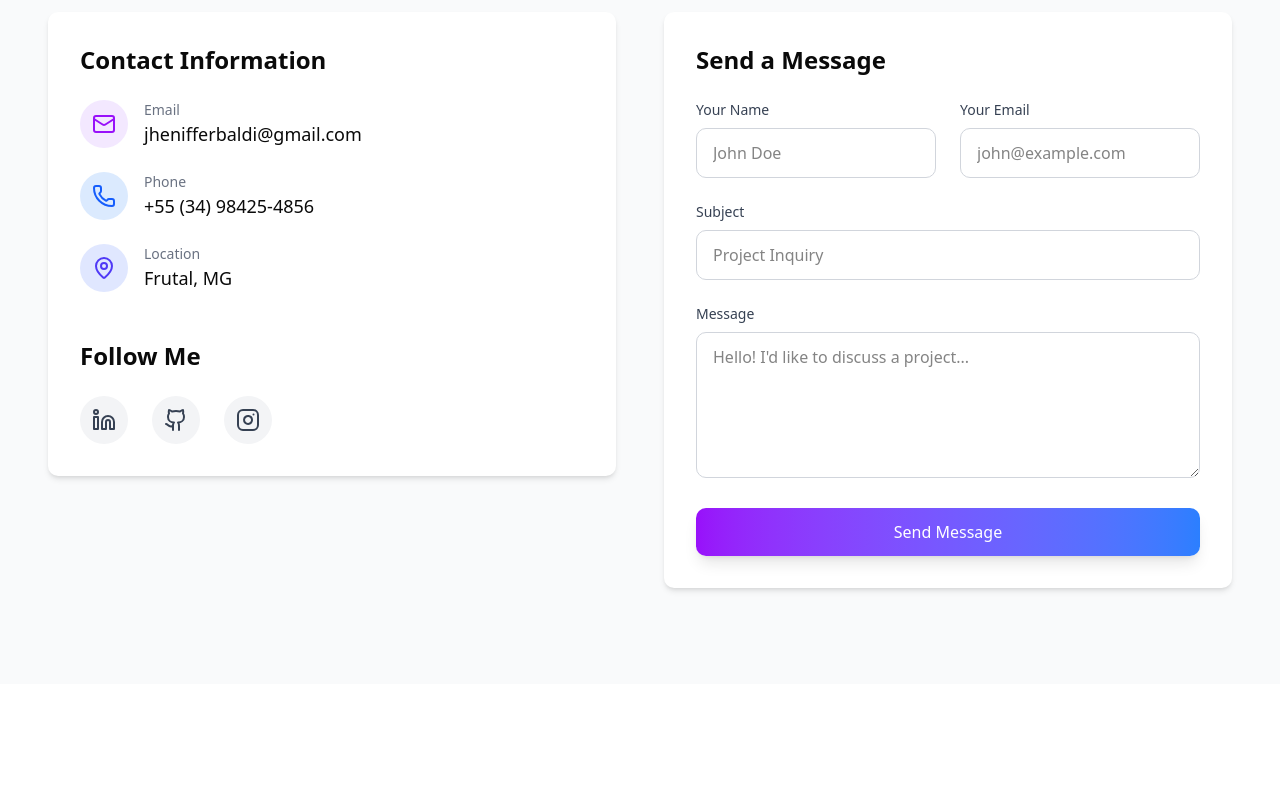
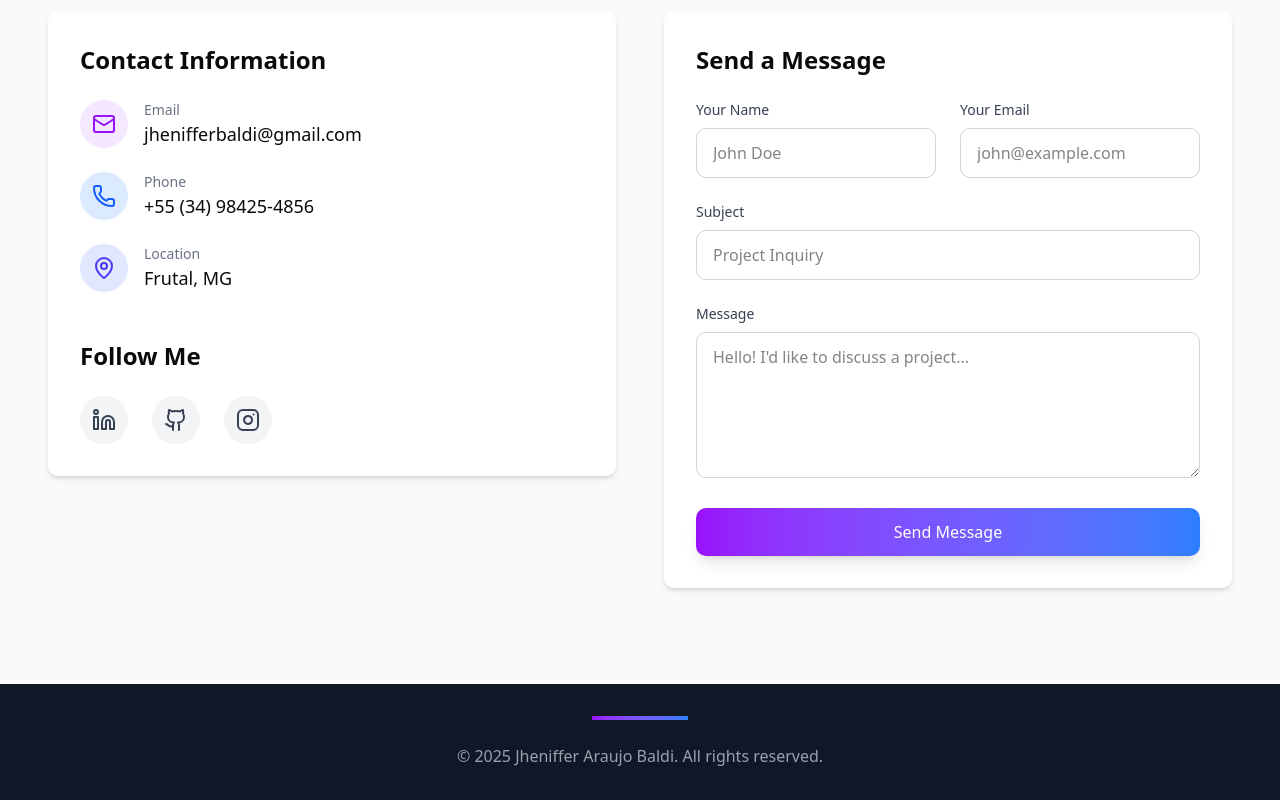
Before and after one commit to jhenifferaraujo20/jhenifferbaldiportfolio, a React (Vite) app: page / in a window 1280 px wide. Shown: the part 2756-3556 px from the top of the page. Before the commit the page ends 3440 px from the top, so only its background shows below. Built offline with nearby package versions, Linux system fonts and the light colour scheme.

Commit message:
feat: implementa footer section

```diff
--- /dev/null
+++ b/src/components/Footer.tsx
@@ -0,0 +1,16 @@
+const Footer = () => {
+  const currentYear = new Date().getFullYear();
+
+  return (
+    <footer className="py-8 px-6 md:px-12 bg-gray-900 text-white">
+      <div className="max-w-7xl mx-auto text-center">
+        <div className="w-24 h-1 bg-gradient-to-r from-purple-600 to-blue-500 mx-auto mb-6"></div>
+        <p className="text-gray-400">
+          © {currentYear} Jheniffer Araujo Baldi. All rights reserved.
+        </p>
+      </div>
+    </footer>
+  );
+};
+
+export default Footer;
--- a/src/pages/Index.tsx
+++ b/src/pages/Index.tsx
@@ -3,6 +3,7 @@ import Hero from "@/components/Hero";
 import About from "@/components/About";
 import Skills from "@/components/Skills";
 import Contact from "@/components/Contact";
+import Footer from "@/components/Footer";
 
 const Index = () => {
     return (
@@ -12,6 +13,7 @@ const Index = () => {
             <About />
             <Skills />
             <Contact />
+            <Footer />
         </main>
     );
 }
```
